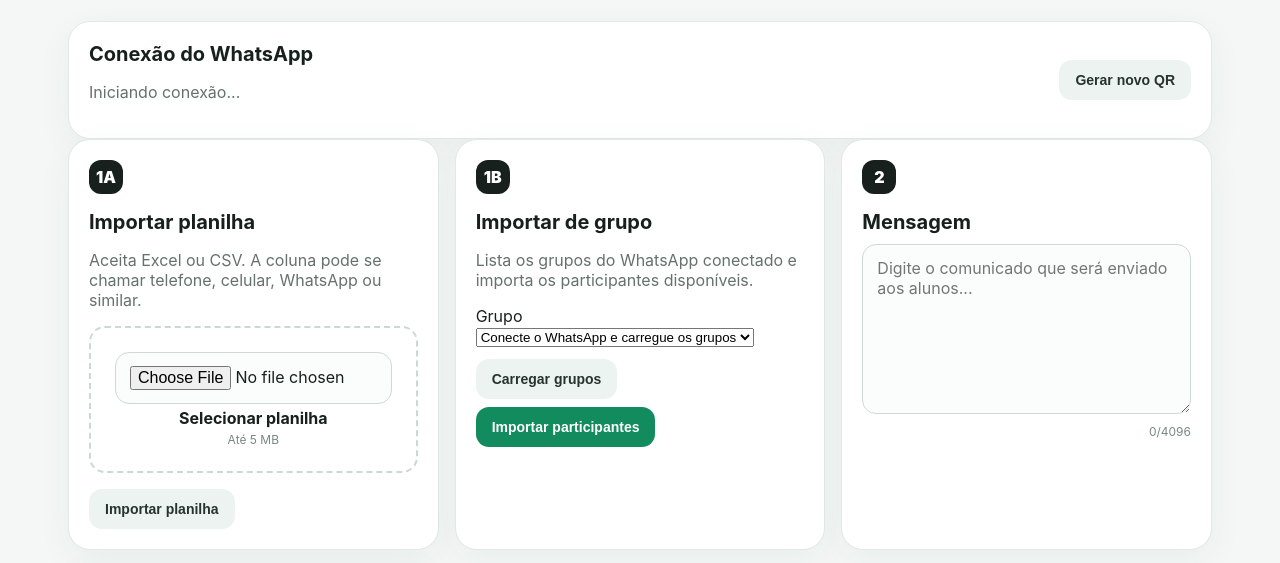
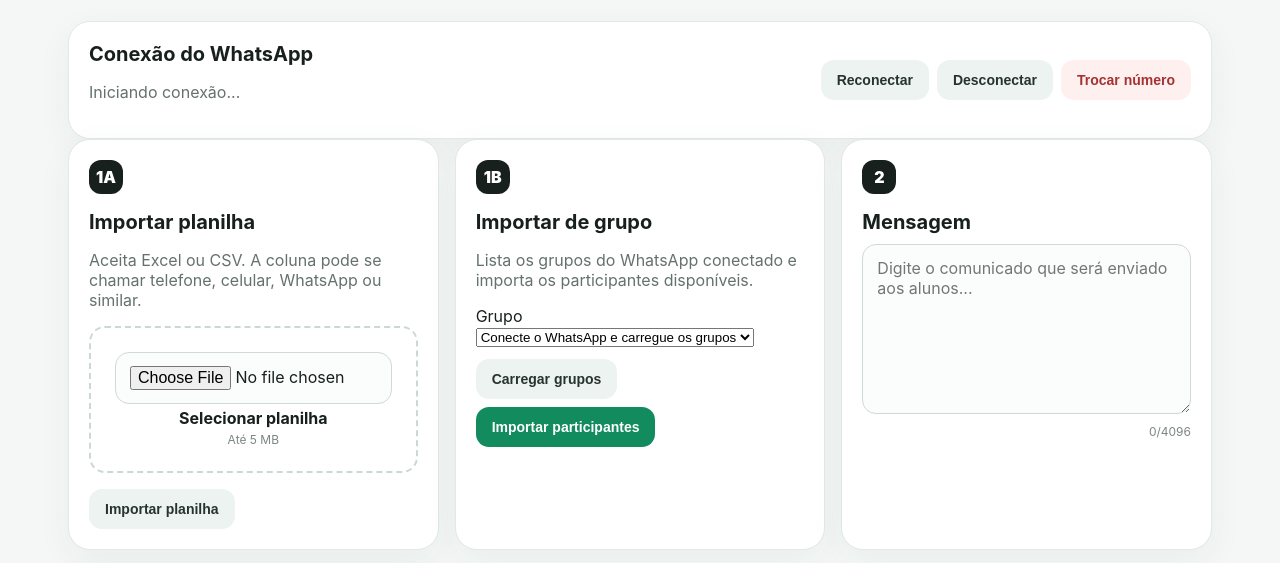
Before and after one commit to kuadmff2-bit/comunicados-alunos, a website: page public/index.html in a window 1280 px wide. Shown: the part 172-735 px from the top of the page. Drawn offline with Linux system fonts and the light colour scheme; no server answers.

Commit message:
Adiciona controles para desconectar e trocar numero

```diff
--- a/public/index.html
+++ b/public/index.html
@@ -27,7 +27,9 @@
         </div>
       </div>
       <div class="actions">
-        <button id="reconnectBtn" class="button secondary">Gerar novo QR</button>
+        <button id="reconnectBtn" class="button secondary">Reconectar</button>
+        <button id="disconnectBtn" class="button secondary">Desconectar</button>
+        <button id="changeNumberBtn" class="button danger">Trocar número</button>
       </div>
     </section>
 
```
